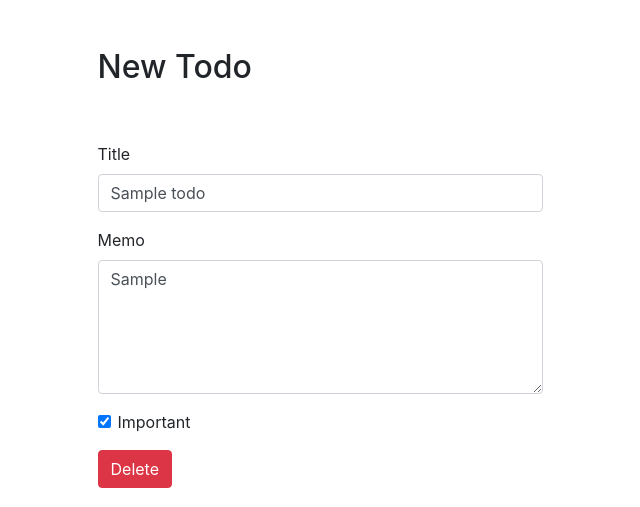
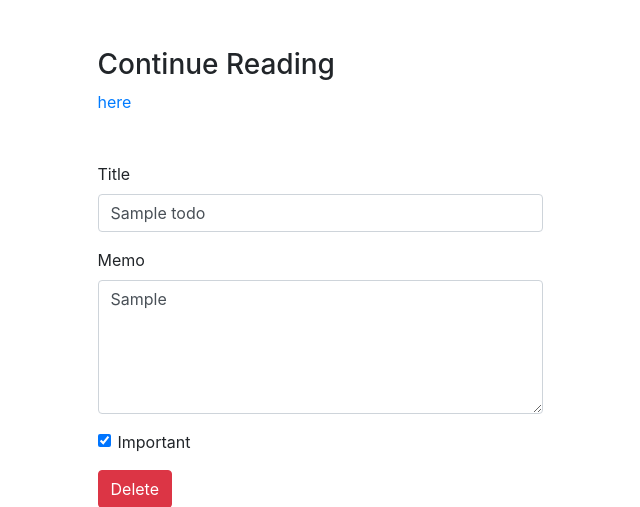
Before and after one commit to ayudmin/todowoo, a Django app: page /todo/1/completed in a window 1280 px wide. Shown: the part 56-563 px from the top of the page, without its empty margins (320-960 px from the left). Run offline with Django 3.2, Linux system fonts and the light colour scheme; a user stored in the database is signed in; tables that the repository leaves empty hold one stand-in row (values such as "Sample post"); some libraries are stand-ins or nearby versions.

Commit message:
info: view completed todo file

```diff
--- a/todo/templates/todo/completedtodos.html
+++ b/todo/templates/todo/completedtodos.html
@@ -10,7 +10,7 @@
         <div class="col-md-10">
             <div class="list-group">
                 {% for todo in todos %}
-                    <a href="{% url 'viewcompletedtodo' todo.id %}" class="list-group-item list-group-item-success{% if todo.Important %} list-group-item-success{% endif %}"><b>{{ todo.Title }}</b> - Completed {{ todo.Datecompleted|date:'M j Y H:i' }}</a>
+                    <a href="{% url 'viewtodo' todo.id %}" class="list-group-item list-group-item-action{% if todo.Important %} list-group-item-danger{% endif %}"><b>{{ todo.Title }}</b>{% if todo.file %}  <span style="padding-left: 35px;">👉🏿 {{ todo.file.name|truncatechars:50 }}{% endif %}</span></a>
                 {% endfor %}
             </div>
         </div>
--- a/todo/templates/todo/viewcompletedtodo.html
+++ b/todo/templates/todo/viewcompletedtodo.html
@@ -1,10 +1,16 @@
 {% extends "todo/base.html" %}
-
 {% block content %}
     <div class="row justify-content-center mt-5">
+        {% if file %}
         <div class="col-md-5">
-            <h2>New Todo</h2>
+            <h3>Continue Reading</h3>
+            <a href="/media/{{ file }}">here</a>
         </div>
+        {% else %}
+        <div class="col-md-5">
+            <h3>View Todo</h3>
+        </div>
+        {% endif %}
     </div>
     <div class="row justify-content-center mt-5">
         <div class="col-md-5">
--- a/todo/views.py
+++ b/todo/views.py
@@ -103,7 +103,7 @@ def viewtodo(request, todo_pk):
     todo = get_object_or_404(Todo, pk=todo_pk, user=request.user)
     if request.method == 'GET':
         if find_file(todo.Title):
-            return render(request, 'todo/viewtodo.html', {'todo': todo,'file': todo.file.file })
+            return render(request, 'todo/viewtodo.html', {'todo': todo, 'file': todo.file.file})
         else:
             form = TodoForm(instance=todo)
             return render(request, 'todo/viewtodo.html', {'todo': todo, 'form': form})
@@ -121,8 +121,11 @@ def viewtodo(request, todo_pk):
 def viewcompletedtodo(request, todo_pk):
     todo = get_object_or_404(Todo, pk=todo_pk, user=request.user)
     if request.method == 'GET':
-        form = TodoForm(instance=todo)
-        return render(request, 'todo/viewcompletedtodo.html', {'todo': todo, 'form': form})
+        if find_file(todo.Title):
+            return render(request, 'todo/viewcompletedtodo.html', {'todo': todo, 'file': todo.file.file})
+        else:
+            form = TodoForm(instance=todo)
+            return render(request, 'todo/viewcompletedtodo.html', {'todo': todo, 'form': form})
     else:
         try:
             form = TodoForm(request.POST, instance=todo)
```
